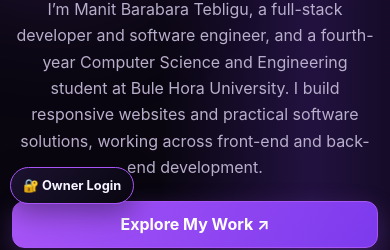
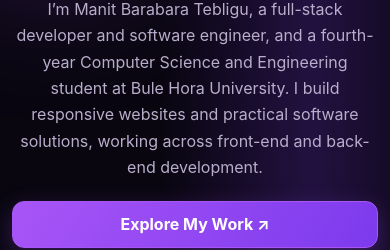
Before and after one commit to manitbarabara80-crypto/manit-portfolio, a plain HTML site: page index.html in a window 390 px wide. Shown: the part 630-880 px from the top of the page. Drawn offline with nearby package versions, Linux system fonts and the light colour scheme.

Commit message:
Revert added mobile owner login button

```diff
--- a/index.html
+++ b/index.html
@@ -300,12 +300,6 @@ img,video,canvas,svg{max-width:100%}
   .hero h1 { font-size:clamp(1.8rem,8.8vw,2.5rem) !important; }
   .actions .btn { flex:1 1 100% !important; }
 }
-
-/* Direct, phone-friendly owner sign-in entry. Authentication is still required before editing. */
-#ownerLoginQuickButton{position:fixed!important;left:16px!important;bottom:16px!important;z-index:1200!important;display:inline-flex;align-items:center;justify-content:center;gap:8px;padding:11px 15px;border:1px solid var(--accent);border-radius:999px;background:linear-gradient(135deg,var(--panel2),var(--bg));color:var(--text);font-family:inherit;font-size:.88rem;font-weight:700;line-height:1.2;box-shadow:0 8px 28px #0006;cursor:pointer;}
-#ownerLoginQuickButton:hover{transform:translateY(-2px);box-shadow:0 10px 30px var(--glow)}
-body.owner-unlocked #ownerLoginQuickButton{display:none!important}
-@media(max-width:420px){#ownerLoginQuickButton{left:10px!important;bottom:10px!important;padding:10px 12px;font-size:.8rem;}}
 </style>
 </head>
 <body>
@@ -358,7 +352,6 @@ body.owner-unlocked #ownerLoginQuickButton{display:none!important}
 
 <button class="back-top" id="backTop" aria-label="Back to top" title="Back to top">↑</button>
 <button class="btn primary customize-toggle" id="customizeToggle" aria-expanded="false">⚙ Customize</button>
-<button type="button" id="ownerLoginQuickButton" aria-label="Open portfolio owner sign-in" onclick="window.openPortfolioManagerLogin && window.openPortfolioManagerLogin()">🔐 Owner Login</button>
 <aside class="customizer" id="customizer" aria-label="Portfolio customization panel">
 <div class="customizer-head"><div><h2>Customize your full portfolio</h2><p class="hint">Edit or upload your details below. Changes update the portfolio live. When you finish, close this editor to preview the complete website.</p></div><button class="small-btn" id="ownerLockHeader" type="button" aria-label="Lock owner mode">🔒 Lock owner mode</button><button class="small-btn" id="closeCustomizer" type="button" aria-label="Close customization and preview portfolio">✕ Close editor / Preview site</button></div><div class="customizer-guide"><strong>How it works:</strong> You can use this editor on your phone or computer. Upload your profile photo or project screenshots, fill in your details, and the preview updates automatically. Sign in as the owner to save portfolio settings securely to the server for visitors to see.</div>
 <p class="notice cloud-sync-status" id="cloudSyncStatus" role="status" aria-live="polite">Connecting to the portfolio server…</p>
```
